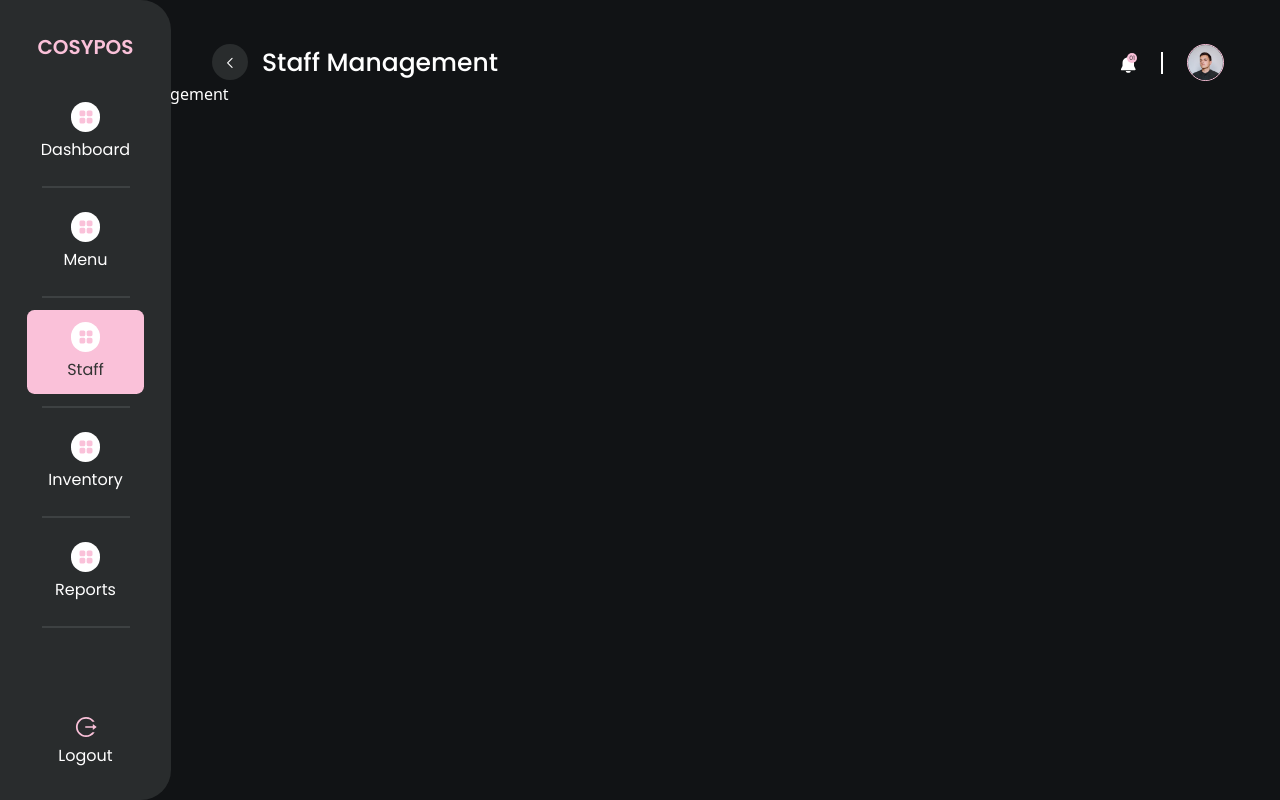
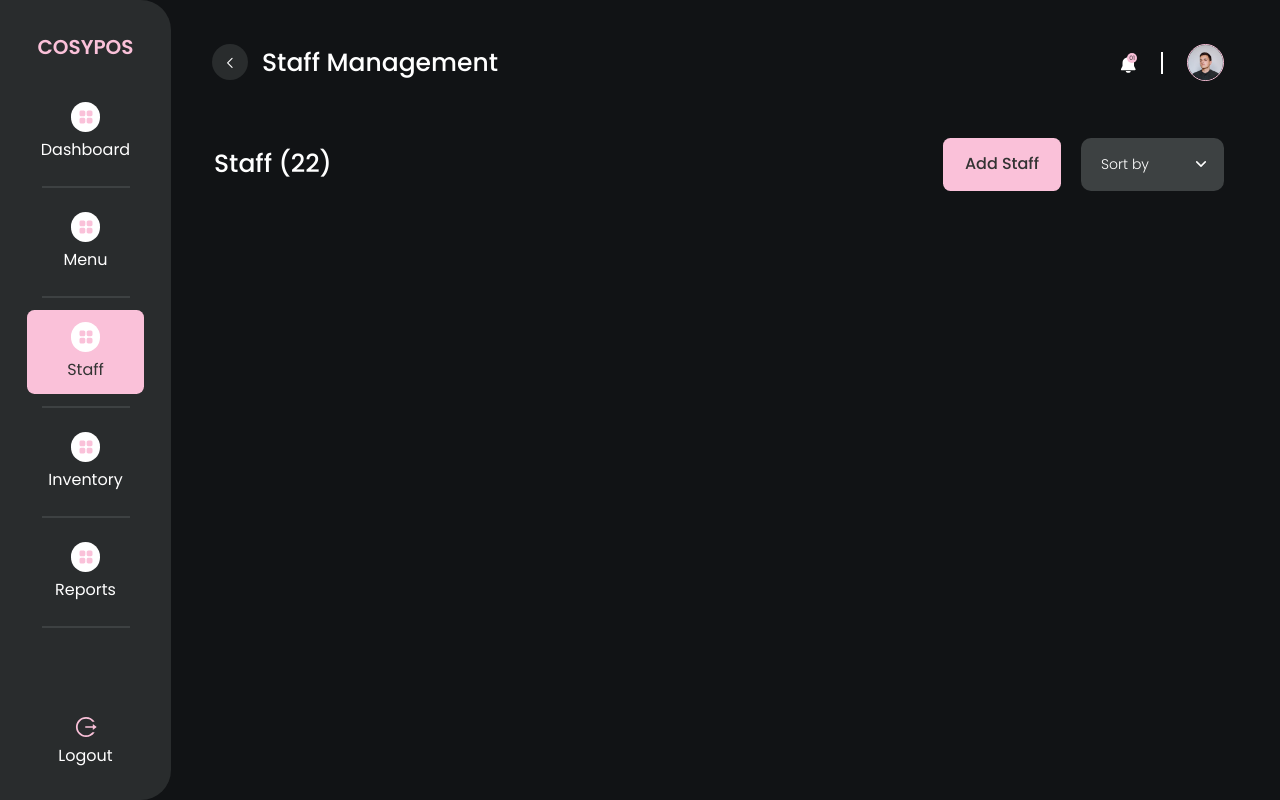
Before and after one commit to Abdul-Rehman636/COSYPOS, a React (Vite) app: page /staff-management in a window 1280 px wide. Built offline with nearby package versions, Linux system fonts and the light colour scheme.

Commit message:
Developed staff actions and fixed issues.

```diff
--- a/src/components/menu/AllMenu.jsx
+++ b/src/components/menu/AllMenu.jsx
@@ -2,7 +2,7 @@ import MenuData from "../../assets/data/AllMenu.json";
 
 const AllMenu = ({ activeTab, setActiveTab, setShowMenuModal }) => {
   return (
-    <div className="lg:w-[94%] sm:w-[90%] w-[95%] lg:mx-0 sm:mx-auto max-[640px]:ml-auto font-poppins lg:mt-[4.5rem] mt-14">
+    <div className="lg:mr-14 max-[1024px]:w-[90%] max-[640px]:w-[95%] lg:mx-0 sm:mx-auto max-[640px]:ml-auto font-poppins lg:mt-[4.5rem] mt-14">
       <p className="text-[25px] font-medium text-white">
         Special menu all items
       </p>
--- a/src/components/menu/Categories.jsx
+++ b/src/components/menu/Categories.jsx
@@ -17,7 +17,7 @@ const Categories = ({ setShowModal }) => {
   ];
 
   return (
-    <div className="lg:w-[94%] w-[90%] max-[1024px]:mx-auto font-poppins">
+    <div className="lg:mr-14 max-[1024px]:w-[90%] max-[1024px]:mx-auto font-poppins">
       <div className="flex justify-between items-center">
         <p className="text-[25px] font-medium text-white">Categories</p>
         <button
--- /dev/null
+++ b/src/components/staff/StaffActions.jsx
@@ -0,0 +1,59 @@
+const StaffActions = () => {
+  const options = [
+    {
+      value: "id",
+      name: "ID",
+    },
+    {
+      value: "name",
+      name: "Name (A-Z)",
+    },
+    {
+      value: "email",
+      name: "Email",
+    },
+  ];
+
+  return (
+    <div className="lg:mr-14 lg:ml-auto mx-auto max-[1024px]:w-[90%] flex md:flex-row flex-col justify-between items-center max-[640px]:gap-5 font-poppins lg:mt-14 md:mt-9 mt-7 lg:pl-[166px]">
+      <p className="max-[640px]:w-full text-[25px] font-medium text-white">
+        Staff <span>(22)</span>
+      </p>
+      <div className="flex gap-5">
+        <button className="text-[16px] font-medium text-[#333333] bg-[#FAC1D9] px-[22px] py-[14px] rounded-[7.5px] cursor-pointer focus:outline-none">
+          Add Staff
+        </button>
+        <div className="relative inline-block">
+          <select
+            name="sortBy"
+            id="sortBy"
+            className="min-w-[143px] text-[14px] font-light text-white bg-[#3D4142] px-5 py-4 rounded-[10px] cursor-pointer focus:outline-none appearance-none"
+          >
+            <option value="">Sort by</option>
+            {options.map((option) => {
+              return <option value={option.value}>{option.name}</option>;
+            })}
+          </select>
+          <svg
+            xmlns="http://www.w3.org/2000/svg"
+            width="11"
+            height="6"
+            viewBox="0 0 11 6"
+            fill="none"
+            className="absolute right-3 top-1/2 -translate-1/2"
+          >
+            <path
+              d="M1.25 0.875L5.5 5.125L9.75 0.875"
+              stroke="white"
+              stroke-width="1.5"
+              stroke-linecap="round"
+              stroke-linejoin="round"
+            />
+          </svg>
+        </div>
+      </div>
+    </div>
+  );
+};
+
+export default StaffActions;
--- a/src/pages/StaffManagement.jsx
+++ b/src/pages/StaffManagement.jsx
@@ -1,7 +1,9 @@
+import StaffActions from "../components/staff/StaffActions";
+
 const StaffManagement = () => {
   return (
     <div>
-      <div className="text-white">Staff hello Management</div>
+      <StaffActions />
     </div>
   );
 };
```
